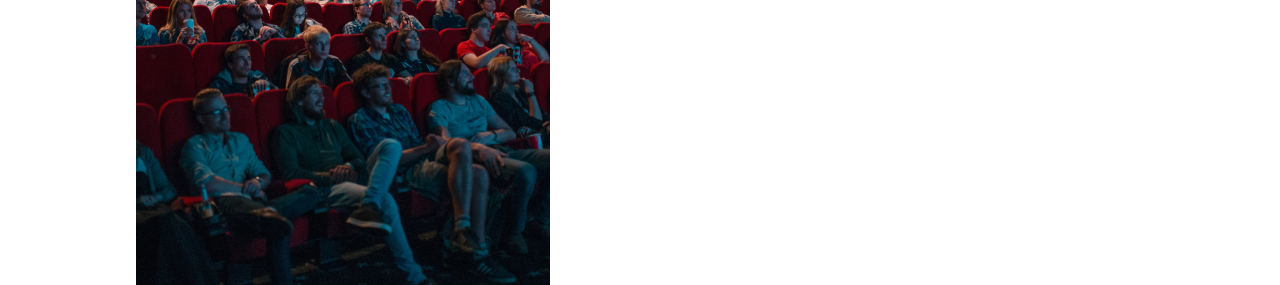
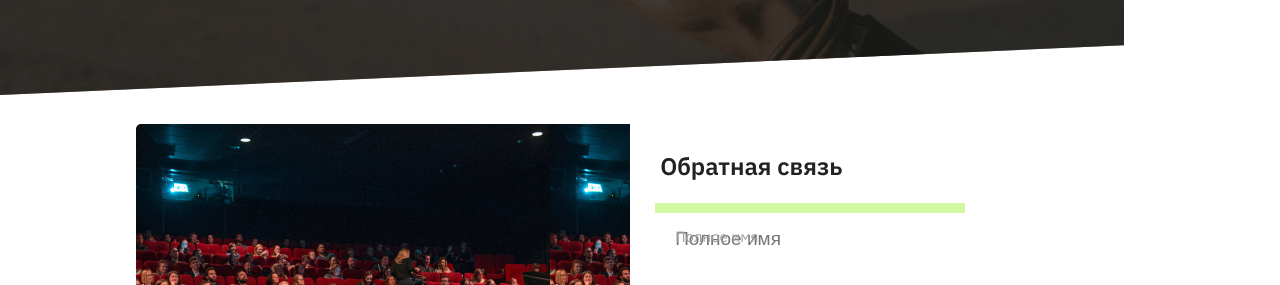
Before and after one commit to babaeva-innopolis/cinemaProject, a plain HTML site: page cinema/index.html in a window 1280 px wide. Shown: the part 4909-5194 px from the top of the page. Drawn offline with Linux system fonts and the light colour scheme; files whose address does not match are found by name.

Commit message:
ТЗ-9-3 оформление градиента

```diff
--- a/cinema/css/components.css
+++ b/cinema/css/components.css
@@ -99,13 +99,14 @@
  }
  .blook07{
   background-image: url(../images/kinohlopushka.jpg);
-  min-height: 25vh;
+  min-height: 89vh;
   background-repeat: no-repeat;
   background-position: center;
   background-size: cover;
   clip-path: polygon(0% 14%, 156% 0%, 100% 89%, 0% 96%);
+  position: relative;
 }
-.block07:after{
+.blook07:after{
   content: '';
  background: rgba(22, 22, 22, 0.8);
  position: absolute;
@@ -115,6 +116,9 @@
  bottom: 0;
  z-index: 1;
  opacity: 1.5;
+}
+block07__foto1{
+  margin-top: 50px;
 }
 
    .block08__gradient{
@@ -146,8 +150,8 @@ line-height: 0;
      position: absolute;
 
    } */
-   /* .block08__left{
-    flex-basis: 56%;
+   /* .block08__left{ */
+    /* flex-basis: 56%;
     background: linear-gradient(270deg, #FFFFFF 12.2%, rgba (30, 30, 30, 0) 107.85%);
     position: absolute;
    } */
--- a/cinema/css/main.css
+++ b/cinema/css/main.css
@@ -493,12 +493,42 @@ opacity: 0;
 .review{
   overflow: auto;
 }
+
 .container_form{
   max-width: 767px;
 }
 .block08__form{
   max-width: 300px;
   margin: 30px;
+
+}
+.block08{
+  padding: 0 15px;
+}
+.block08__row{
+display: flex;
+border-radius: 5px;
+box-shadow: 8px 9px 39px rgba (185, 185, 185, 0.37);
+
+}
+.block08__left{
+  flex: 0 0 58%;
+  position: relative;
+  background: url(../images/audience.jpg);
+
+}
+.block08__right{
+  flex: 0 0 42%;
+
+
+}
+.block08__shadow{
+position: absolute;
+background: linear-gradient(270deg, #FFFFFF 12.2%, rgba (30, 30, 30, 0) 107.85%);
+top: 0;
+left: 0;
+bottom: 0;
+right: 0;
 
 }
 .block08__label{
--- a/cinema/index.html
+++ b/cinema/index.html
@@ -371,7 +371,7 @@
                 quam elementum pulvinar etiam non quam.</p>
                 </div>
                 <div class="block07__col">
-                    <article class="block__foto1">
+                    <article class="block07__foto1">
                         <img src="./images/foto1.jpg" alt="">
                         <div class="block07__name">Елена Еленова</div>
                         <p class="block__text">Lorem ipsum dolor sit amet, consectetur adipiscing elit, sed do eiusmod tempor incididunt
@@ -398,9 +398,12 @@
         <div class="container container_form">
             <div class="block08__row">
                 <div class="block08__left">
-                    <a class="block08__gradient" href="#"><img src="../cinema/images/audience.jpg" alt=""></a>
+                    <div class="block08__shadow">
+
+                    </div>
+                    <!-- <a class="block08__gradient" href="#"><img src="../cinema/images/audience.jpg" alt=""></a> -->
                 </div>
-                <!-- <div class="block08__right">
+                <div class="block08__right">
                   <form action="order.php">
                         <div class="block08__form">
                             <h2 id="block5">Обратная связь</h2>
@@ -448,7 +451,7 @@
                    </form>
                    <p>Lorem ipsum dolor sit amet, consectetur adipiscing elit, sed do eiusmod tempor incididunt ut
                        labore et dolore magna aliqua. Ut enim ad minim veniam</p>
-                </div> -->
+                </div>
             </div>
 
             <div class="block08__map">
```
